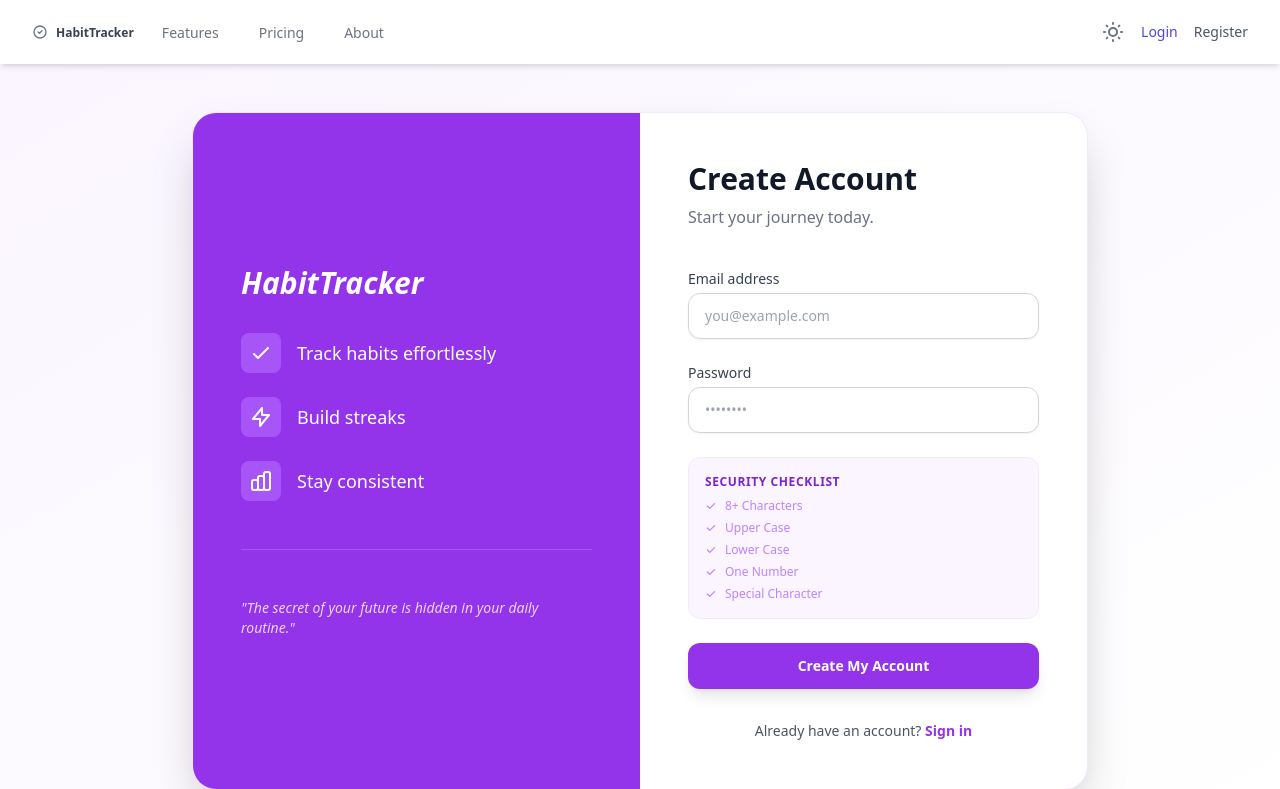
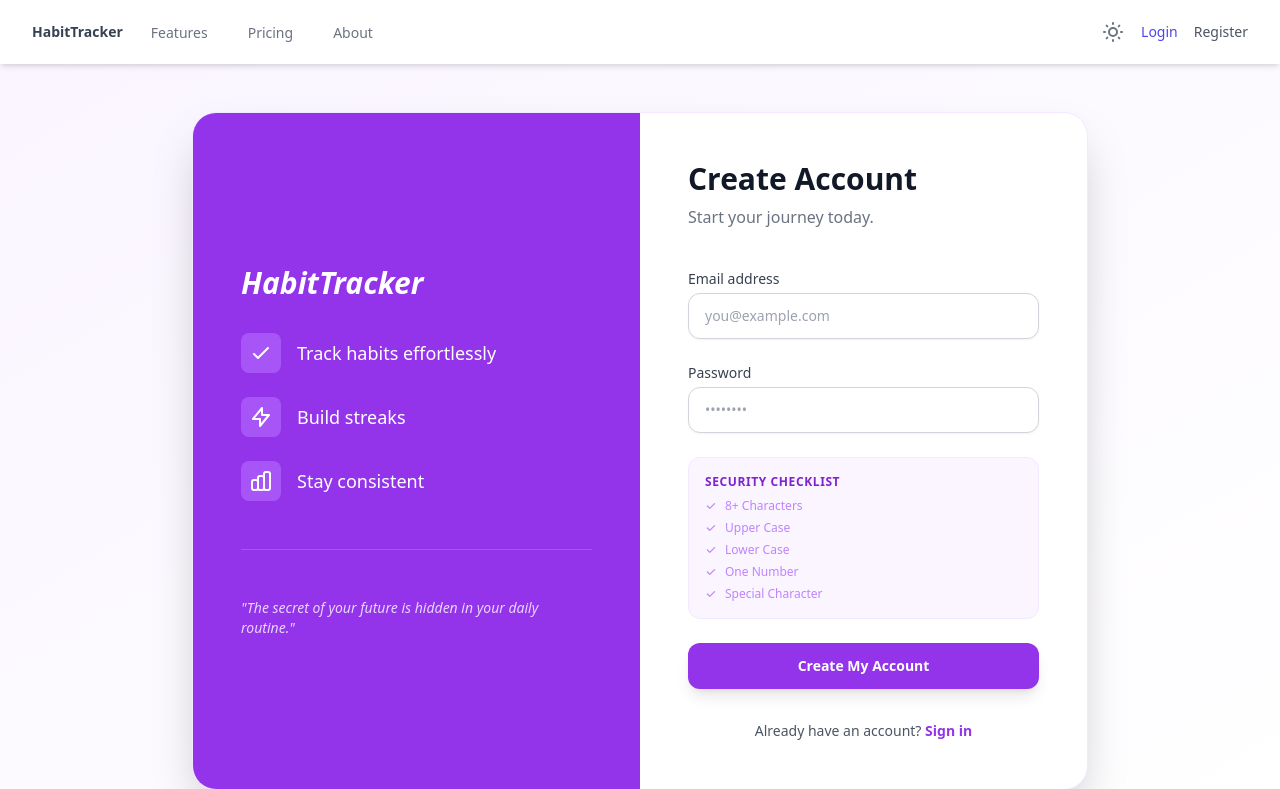
Before and after one commit to infosectestwin/HabbitTracker, a Flask app: page /register in a window 1280 px wide. Shown: the top 789 px of the page. Run offline with Flask 3, Linux system fonts and the light colour scheme; some libraries are stand-ins or nearby versions.

Commit message:
Remove nav logo SVG on landing page and keep plain text branding

```diff
--- a/app/templates/base.html
+++ b/app/templates/base.html
@@ -37,11 +37,8 @@
             <div class="flex justify-between h-16">
                 <div class="flex">
                     <div class="flex-shrink-0 flex items-center">
-                        <a id="site-logo" href="{{ url_for('main.index') }}" aria-label="HabitTracker Home" class="flex items-center space-x-2 font-semibold text-sm text-gray-700 dark:text-gray-200 hover:text-gray-900 dark:hover:text-white transition-colors">
-                            <svg class="w-4 h-4 min-w-[16px] min-h-[16px] text-gray-500 dark:text-gray-300" fill="none" stroke="currentColor" viewBox="0 0 24 24" xmlns="http://www.w3.org/2000/svg">
-                                <path stroke-linecap="round" stroke-linejoin="round" stroke-width="2" d="M9 12l2 2 4-4m6 2a9 9 0 11-18 0 9 9 0 0118 0z"></path>
-                            </svg>
-                            <span class="text-gray-700 dark:text-gray-200 text-xs leading-tight">HabitTracker</span>
+                        <a id="site-logo" href="{{ url_for('main.index') }}" aria-label="HabitTracker Home" class="font-semibold text-sm text-gray-700 dark:text-gray-200 hover:text-gray-900 dark:hover:text-white transition-colors">
+                            HabitTracker
                         </a>
                     </div>
                     <div class="hidden sm:ml-6 sm:flex sm:space-x-8">
```
